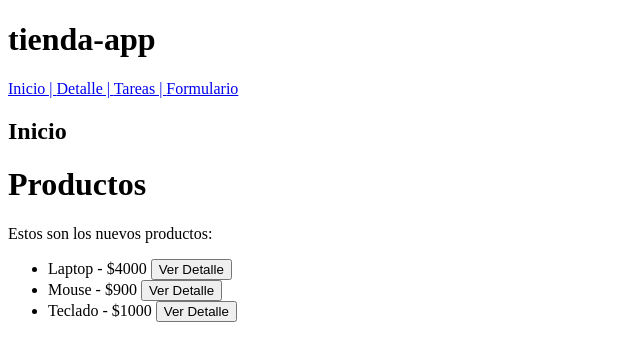
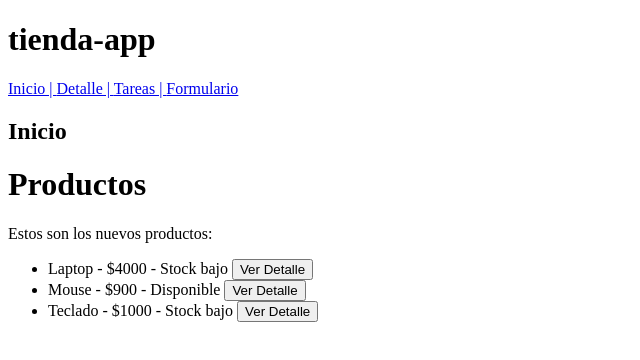
Before and after one commit to eliasSilvera2501/tienda-app, an Angular app: page / in a window 1280 px wide. Shown: the top 360 px of the page, without its empty margins (0-640 px from the left). Built offline with nearby package versions, Linux system fonts and the light colour scheme.

Commit message:
dia 7: pipes, pipe propio con parametros

```diff
--- a/src/app/components/formulario/formulario.html
+++ b/src/app/components/formulario/formulario.html
@@ -1,4 +1,9 @@
 <h2>Formulario</h2>
+
+<p>{{1200 | currency}}</p>
+<p>{{1200 | currency:'EUR'}}</p>
+<p>{{'hola mundo'| uppercase}}</p>
+<p>{{'HOLA MUNDO'| lowercase}}</p>
 
 <form [formGroup]="formulario" (ngSubmit)="enviar()">
 
--- a/src/app/components/formulario/formulario.ts
+++ b/src/app/components/formulario/formulario.ts
@@ -1,9 +1,10 @@
+import { CurrencyPipe, LowerCasePipe, UpperCasePipe } from '@angular/common';
 import { Component, inject } from '@angular/core';
 import { FormBuilder, FormGroup, ReactiveFormsModule, Validators } from '@angular/forms';
 
 @Component({
   selector: 'app-formulario',
-  imports: [ReactiveFormsModule],
+  imports: [ReactiveFormsModule, CurrencyPipe, UpperCasePipe, LowerCasePipe],
   templateUrl: './formulario.html',
   styleUrl: './formulario.scss',
 })
--- a/src/app/components/productos/productos.html
+++ b/src/app/components/productos/productos.html
@@ -5,7 +5,7 @@
 <ul>
     @for (producto of listaProductos; track producto.id) {
         <li>
-            {{producto.nombre}} - ${{producto.precio}}
+            {{producto.nombre}} - ${{producto.precio}} - {{producto.stock | estado:26}}
             <button (click)="seleccionar(producto)">Ver Detalle</button>
         </li>
 
--- a/src/app/components/productos/productos.ts
+++ b/src/app/components/productos/productos.ts
@@ -1,9 +1,10 @@
 import { Component, EventEmitter, Input, input, Output } from '@angular/core';
 import {Producto} from '../../interfaces/producto.interface';
+import { EstadoPipe } from '../../pipes/estado-pipe';
 
 @Component({
   selector: 'app-productos',
-  imports: [],
+  imports: [EstadoPipe],
   templateUrl: './productos.html',
   styleUrl: './productos.scss',
 })
--- /dev/null
+++ b/src/app/pipes/estado-pipe.ts
@@ -0,0 +1,16 @@
+import { Pipe, PipeTransform } from '@angular/core';
+
+@Pipe({
+  name: 'estado',
+})
+export class EstadoPipe implements PipeTransform {
+  transform(stock:number, umbral:number=5): String {
+    if (stock===0) {
+      return "Sin Stock";
+    }else if(stock < umbral){
+      return "Stock bajo"
+    }else{
+      return "Disponible"
+    }
+  }
+}
--- a/src/app/services/producto.service.ts
+++ b/src/app/services/producto.service.ts
@@ -8,7 +8,7 @@ export class ProductoService {
 
   private productos: Producto[]=[
 
-    {id:1, nombre:"Laptop", precio:4000, stock:20},
+    {id:1, nombre:"Laptop", precio:4000, stock:4},
     {id:2, nombre:"Mouse", precio:900, stock:42},
     {id:3, nombre:"Teclado", precio:1000, stock:22}
 
```
Also changed, not shown: 1 other file (tests, documents, lock files or other folders).
